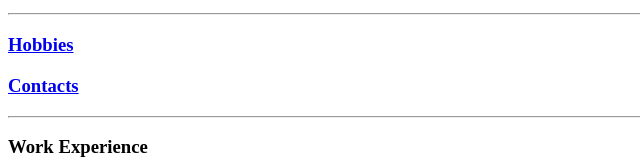
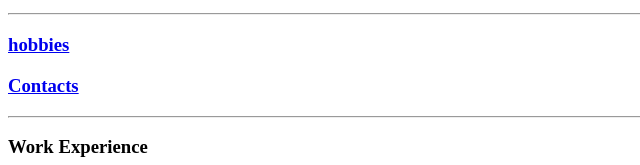
Before and after one commit to KingKofiZigah/CV, a plain HTML site: page index.html in a window 1280 px wide. Shown: the part 492-657 px from the top of the page, 0-640 px from the left. Drawn offline with Linux system fonts and the light colour scheme.

Commit message:
Update index.html

```diff
--- a/index.html
+++ b/index.html
@@ -36,7 +36,7 @@
 
 <hr>
 
-<a href="Hobbies.html"><h3>Hobbies</h3></a>
+<a href="Hobbies.html"><h3>hobbies</h3></a>
 <p><a href="Contacts.html"><h3>Contacts</h3></a></p>
 <hr>
 
```
